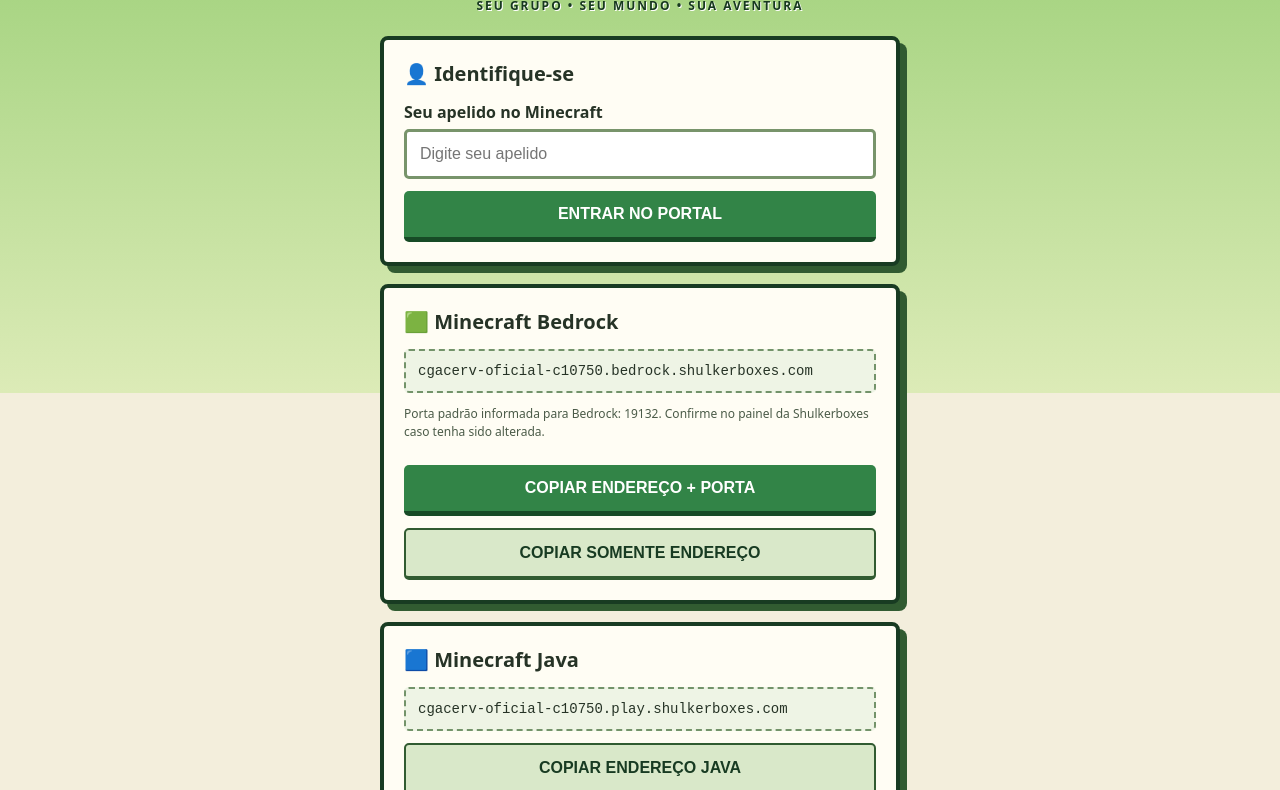
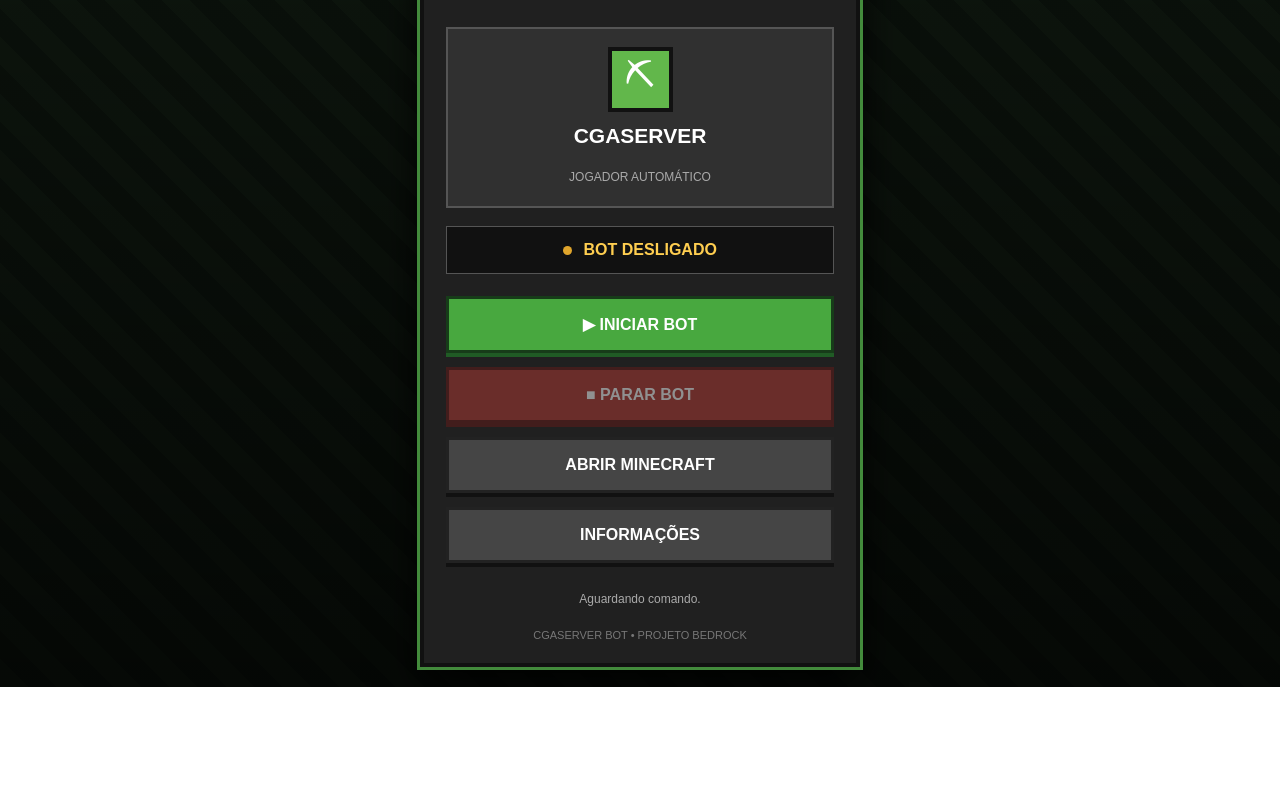
Before and after one commit to lenisegl-blip/Cgacerverconect, a plain HTML site: page index.html in a window 1280 px wide. Shown: the part 113-903 px from the top of the page. After the commit the page ends 800 px from the top, so only its background shows below. Drawn offline with Linux system fonts and the light colour scheme.

Commit message:
Refactor index.html for CGASERVER BOT

```diff
--- a/index.html
+++ b/index.html
@@ -1,95 +1,243 @@
-<!doctype html>
+
+<!DOCTYPE html>
 <html lang="pt-BR">
 <head>
-<meta charset="utf-8">
-<meta name="viewport" content="width=device-width, initial-scale=1">
-<meta name="theme-color" content="#276b35">
-<title>CGACERV CONNECT</title>
+<meta charset="UTF-8">
+<meta name="viewport" content="width=device-width, initial-scale=1.0">
+<title>CGASERVER BOT</title>
+
 <style>
-:root{--green:#276b35;--dark:#183b22;--cream:#f3eedc;--panel:#fffdf4;--ink:#263326}
-*{box-sizing:border-box}
-body{margin:0;min-height:100vh;background:linear-gradient(180deg,#9bcf76 0,#dcebb7 38%,#f3eedc 38%);font-family:system-ui,-apple-system,Segoe UI,sans-serif;color:var(--ink);padding:24px 14px}
-main{max-width:520px;margin:0 auto}
-header{text-align:center;padding:18px 10px 22px;color:#17391f;text-shadow:1px 1px #fff}
-.logo{font-size:clamp(27px,7vw,40px);font-weight:1000;letter-spacing:1px}
-.subtitle{font-weight:700;letter-spacing:2px;font-size:12px}
-.card{background:var(--panel);border:4px solid var(--dark);box-shadow:7px 7px 0 #315b31;border-radius:8px;padding:20px;margin-bottom:18px}
-h1{font-size:20px;margin:0 0 14px}
-label{display:block;font-weight:800;margin:12px 0 6px}
-input{width:100%;padding:13px;border:3px solid #78946b;border-radius:5px;font-size:16px;background:#fff}
-button{width:100%;border:0;border-bottom:5px solid #174b26;background:#328447;color:white;font-size:16px;font-weight:900;padding:14px;border-radius:5px;margin-top:12px;cursor:pointer}
-button:active{transform:translateY(2px);border-bottom-width:3px}
-.secondary{background:#d9e8c9;color:#183b22;border:2px solid #315b31;border-bottom-width:4px}
-.server{background:#eef4e5;border:2px dashed #73936a;border-radius:5px;padding:12px;overflow-wrap:anywhere;font-family:ui-monospace,monospace;font-size:14px}
-.small{font-size:12px;line-height:1.5;color:#4b5b48}
-.notice{background:#fff3ce;border-left:5px solid #d29b21;padding:12px;font-size:13px;line-height:1.5}
-#status{min-height:22px;font-weight:700;color:#276b35;text-align:center;margin-top:10px}
-footer{text-align:center;font-size:12px;color:#52634d;padding:8px}
+* {
+  box-sizing: border-box;
+}
+
+body {
+  margin: 0;
+  min-height: 100vh;
+  background:
+    linear-gradient(rgba(0,0,0,.65),rgba(0,0,0,.85)),
+    repeating-linear-gradient(
+      45deg,#263d27 0px,#263d27 20px,
+      #1d301f 20px,#1d301f 40px
+    );
+  font-family: Arial, sans-serif;
+  color: white;
+  display: flex;
+  align-items: center;
+  justify-content: center;
+  padding: 18px;
+}
+
+.app {
+  width: 100%;
+  max-width: 440px;
+  background: #202020;
+  border: 4px solid #111;
+  box-shadow: 0 0 0 3px #438b3c, 0 15px 40px #000;
+  padding: 22px;
+  text-align: center;
+}
+
+.logo {
+  font-size: 34px;
+  font-weight: 900;
+  color: #63e45b;
+  text-shadow: 3px 3px #17471a;
+  margin: 8px 0;
+}
+
+.subtitle {
+  color: #aaa;
+  font-size: 12px;
+  letter-spacing: 3px;
+  margin-bottom: 25px;
+}
+
+.player {
+  background: #303030;
+  border: 2px solid #555;
+  padding: 18px;
+  margin-bottom: 18px;
+}
+
+.avatar {
+  width: 65px;
+  height: 65px;
+  margin: auto;
+  background: #62b74b;
+  border: 4px solid #111;
+  display: flex;
+  align-items: center;
+  justify-content: center;
+  font-size: 36px;
+}
+
+.player-name {
+  font-size: 21px;
+  font-weight: bold;
+  margin-top: 12px;
+}
+
+.status-box {
+  background: #111;
+  padding: 14px;
+  border: 1px solid #555;
+  margin: 15px 0;
+}
+
+.status {
+  font-weight: bold;
+  color: #ffce50;
+}
+
+.dot {
+  display: inline-block;
+  width: 9px;
+  height: 9px;
+  background: #e0a52c;
+  border-radius: 50%;
+  margin-right: 7px;
+}
+
+button {
+  width: 100%;
+  padding: 16px;
+  margin: 7px 0;
+  border: 3px solid #173c19;
+  background: #48a83f;
+  color: white;
+  font-size: 16px;
+  font-weight: 900;
+  cursor: pointer;
+  box-shadow: 0 4px #205b25;
+}
+
+button:active {
+  transform: translateY(3px);
+  box-shadow: 0 1px #205b25;
+}
+
+button:disabled {
+  opacity: .5;
+  cursor: not-allowed;
+}
+
+.stop {
+  background: #b33b35;
+  border-color: #641c19;
+  box-shadow: 0 4px #641c19;
+}
+
+.secondary {
+  background: #454545;
+  border-color: #222;
+  box-shadow: 0 4px #111;
+}
+
+.info {
+  color: #aaa;
+  font-size: 12px;
+  line-height: 1.6;
+  margin-top: 20px;
+}
+
+.footer {
+  margin-top: 20px;
+  font-size: 11px;
+  color: #777;
+}
 </style>
 </head>
+
 <body>
-<main>
-<header>
-  <div class="logo">⛏ CGACERV CONNECT</div>
-  <div class="subtitle">SEU GRUPO • SEU MUNDO • SUA AVENTURA</div>
-</header>
-<section class="card">
-  <h1>👤 Identifique-se</h1>
-  <label for="nickname">Seu apelido no Minecraft</label>
-  <input id="nickname" maxlength="24" placeholder="Digite seu apelido" autocomplete="nickname">
-  <button id="enter">ENTRAR NO PORTAL</button>
-  <div id="welcome" class="small"></div>
-</section>
-<section class="card">
-  <h1>🟩 Minecraft Bedrock</h1>
-  <div class="server" id="bedrock">cgacerv-oficial-c10750.bedrock.shulkerboxes.com</div>
-  <p class="small">Porta padrão informada para Bedrock: 19132. Confirme no painel da Shulkerboxes caso tenha sido alterada.</p>
-  <button id="copyBedrock">COPIAR ENDEREÇO + PORTA</button>
-  <button class="secondary" id="copyHost">COPIAR SOMENTE ENDEREÇO</button>
-</section>
-<section class="card">
-  <h1>🟦 Minecraft Java</h1>
-  <div class="server" id="java">cgacerv-oficial-c10750.play.shulkerboxes.com</div>
-  <button class="secondary" id="copyJava">COPIAR ENDEREÇO JAVA</button>
-</section>
-<section class="card">
-  <h1>🎮 Como entrar pelo Switch</h1>
-  <ol class="small">
-    <li>Toque em “COPIAR ENDEREÇO + PORTA”.</li>
-    <li>Abra o BedrockTogether no iPhone.</li>
-    <li>Cole o endereço e informe a porta 19132.</li>
-    <li>Inicie a conexão e, no Switch, entre pelo servidor LAN que aparecer.</li>
-  </ol>
-  <div class="notice"><b>Importante:</b> este portal organiza e copia os dados do servidor. Ele não substitui o BedrockTogether nem cria uma ponte de rede sozinho. Para conectar sem o aplicativo, seria necessário hospedar uma ponte UDP compatível.</div>
-  <div id="status" role="status" aria-live="polite"></div>
-</section>
-<footer>CGACERV CONNECT • Portal do grupo</footer>
+
+<main class="app">
+
+  <div class="logo">CGASERVER</div>
+  <div class="subtitle">BEDROCK BOT</div>
+
+  <section class="player">
+    <div class="avatar">⛏</div>
+    <div class="player-name">CGASERVER</div>
+    <div class="info">JOGADOR AUTOMÁTICO</div>
+  </section>
+
+  <div class="status-box">
+    <span class="dot" id="dot"></span>
+    <span class="status" id="status">BOT DESLIGADO</span>
+  </div>
+
+  <button id="start" onclick="startBot()">
+    ▶ INICIAR BOT
+  </button>
+
+  <button class="stop" id="stop" onclick="stopBot()" disabled>
+    ■ PARAR BOT
+  </button>
+
+  <button class="secondary" onclick="openMinecraft()">
+    ABRIR MINECRAFT
+  </button>
+
+  <button class="secondary" onclick="showInfo()">
+    INFORMAÇÕES
+  </button>
+
+  <div class="info" id="message">
+    Aguardando comando.
+  </div>
+
+  <div class="footer">
+    CGASERVER BOT • PROJETO BEDROCK
+  </div>
+
 </main>
+
 <script>
-const $ = id => document.getElementById(id);
-const host = "cgacerv-oficial-c10750.bedrock.shulkerboxes.com";
-const java = "cgacerv-oficial-c10750.play.shulkerboxes.com";
-function status(msg){$("status").textContent=msg;}
-$("enter").addEventListener("click",()=>{
-  const name=$("nickname").value.trim();
-  if(!name){$("welcome").textContent="Digite seu apelido para continuar.";return;}
-  $("welcome").textContent="Bem-vindo(a), "+name+"! Os dados do servidor estão prontos.";
-  status("Portal aberto para "+name+".");
-});
-async function copy(text,label){
-  try{
-    await navigator.clipboard.writeText(text);
-    status(label+" copiado!");
-  }catch(e){
-    const t=document.createElement("textarea");t.value=text;document.body.appendChild(t);t.select();
-    try{document.execCommand("copy");status(label+" copiado!");}
-    catch(err){status("Não foi possível copiar automaticamente. Selecione e copie o endereço.");}
-    t.remove();
-  }
+let running = false;
+
+function updateStatus(text, color) {
+  document.getElementById("status").textContent = text;
+  document.getElementById("dot").style.background = color;
 }
-$("copyBedrock").addEventListener("click",()=>copy(host+":19132","Endereço Bedrock"));
-$("copyHost").addEventListener("click",()=>copy(host,"Endereço Bedrock"));
-$("copyJava").addEventListener("click",()=>copy(java,"Endereço Java"));
+
+function startBot() {
+  if (running) return;
+
+  running = true;
+
+  updateStatus("ABRINDO MINECRAFT...", "#e0a52c");
+
+  document.getElementById("message").textContent =
+    "Tentando abrir o Minecraft. O bot ainda não entrou no mundo.";
+
+  document.getElementById("start").disabled = true;
+  document.getElementById("stop").disabled = false;
+
+  openMinecraft();
+}
+
+function stopBot() {
+  running = false;
+
+  updateStatus("BOT DESLIGADO", "#e05252");
+
+  document.getElementById("message").textContent =
+    "O programa parou de tentar abrir o Minecraft.";
+
+  document.getElementById("start").disabled = false;
+  document.getElementById("stop").disabled = true;
+}
+
+function openMinecraft() {
+  window.location.href = "minecraft://";
+}
+
+function showInfo() {
+  document.getElementById("message").textContent =
+    "Esta é a interface do CGASERVER BOT. Para entrar automaticamente como jogador, ainda é necessário integrar um cliente Bedrock real.";
+}
 </script>
+
 </body>
 </html>
```
